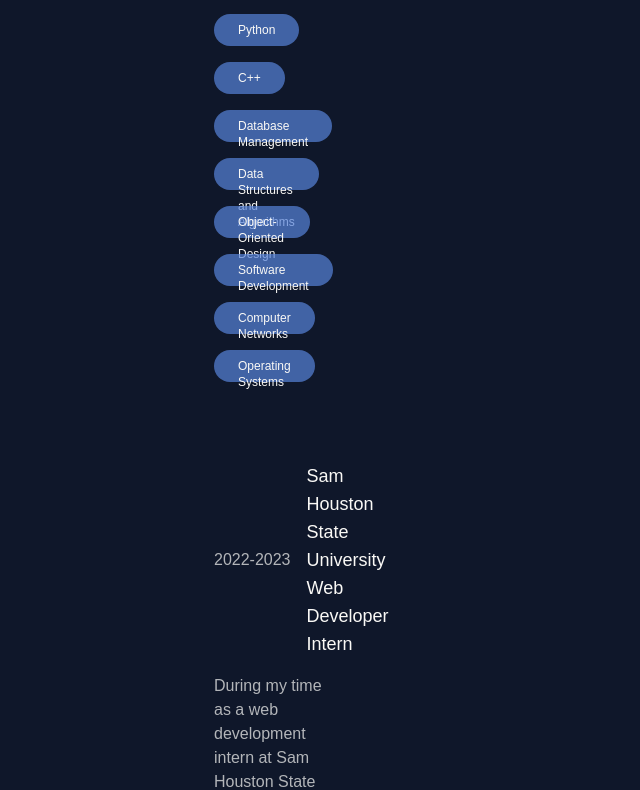
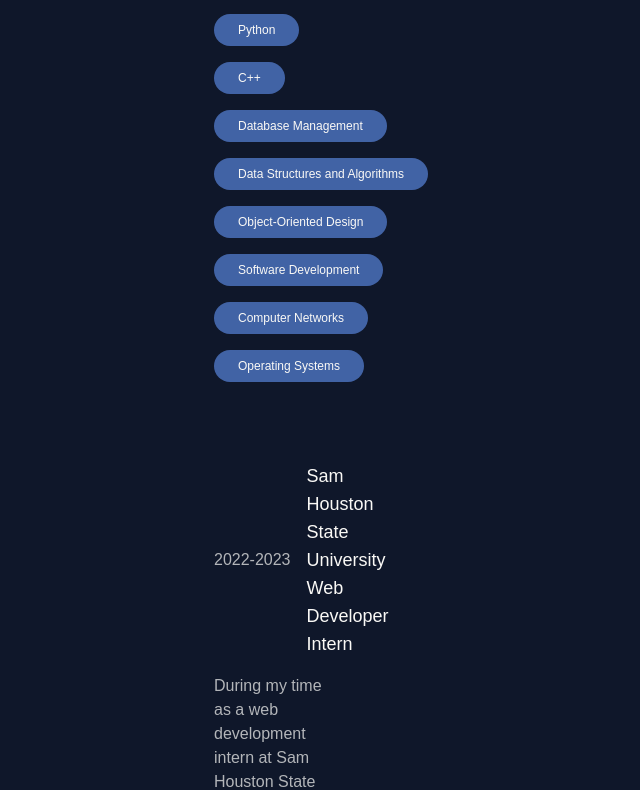
Before and after one commit to Indigo9898/Updated-Portfolio, a Next.js app: page / in a window 1280 px wide. Shown: the part 2290-3080 px from the top of the page, without its empty margins (498-1138 px from the left). Built offline with nearby package versions, Linux system fonts and the light colour scheme.

Commit message:
Update SkillBtn.jsx

```diff
--- a/app/components/SkillBtn.jsx
+++ b/app/components/SkillBtn.jsx
@@ -4,7 +4,7 @@
 
 const SkillBtn = (props) => {
     return(
-        <div className="h-8 w-fit p-2 pr-6 pl-6 rounded-3xl bg-btn-color flex-wrap mr-4 flex items-center justify-center mb-4">
+        <div className="h-8 w-fit p-2 pr-6 pl-6 rounded-3xl bg-btn-color flex-wrap mr-4 flex items-center justify-center whitespace-nowrap mb-4">
             <p className="text-xs">{props.skill}</p>
         </div>
     )
```
